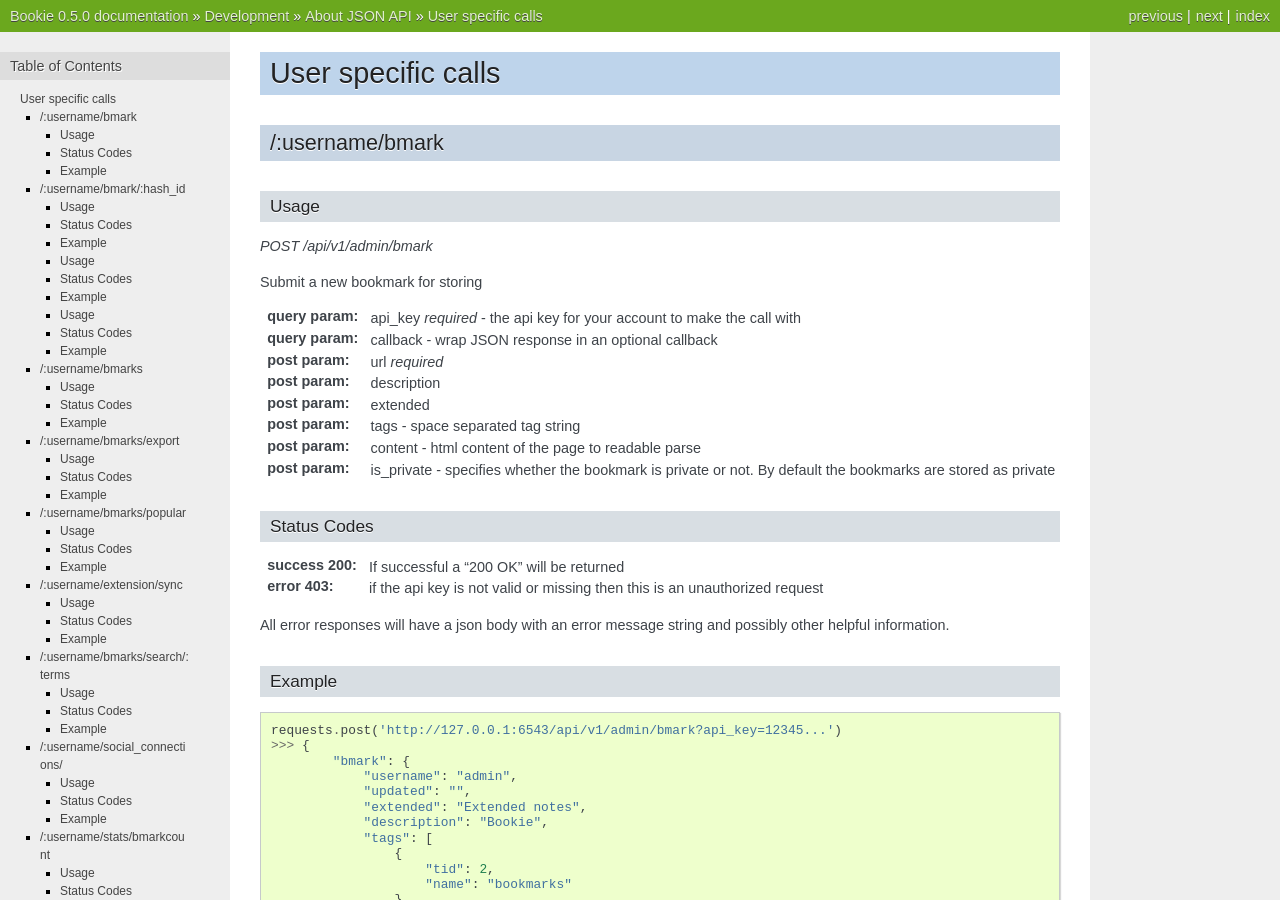
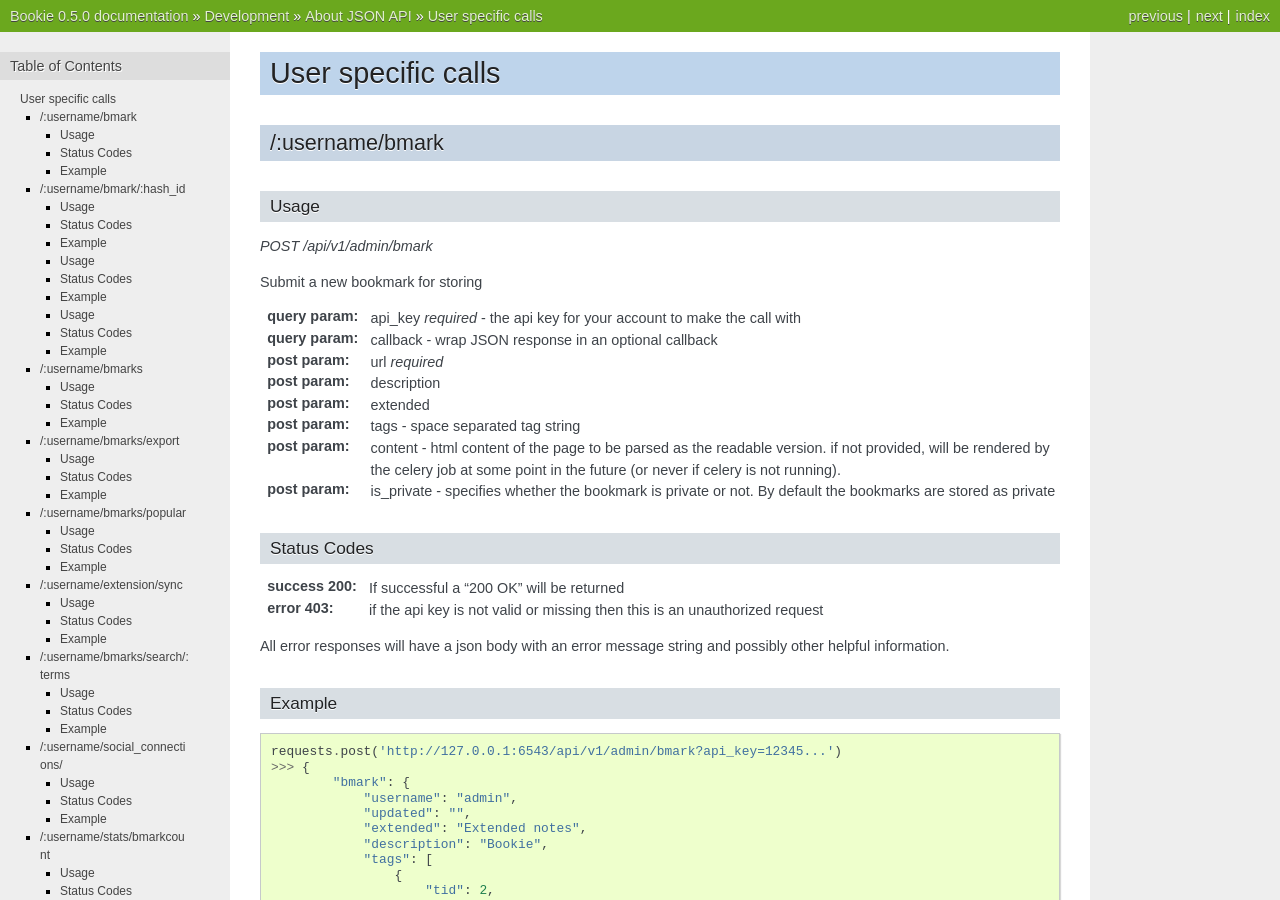
Before and after one commit to bookieio/Bookie, a Sphinx documentation site: the page built from docs/api/user.rst, in a window 1280 px wide and 900 px high. Built offline with Sphinx 7.4.7, drawn with Linux system fonts in a browser that asks for light colours.

Commit message:
clarify what the "content" field means
this is related to #532, and should make it clear that the `content` field needs to be provided to have a prompt readable version available, and what happens if the field is not provided.

```diff
--- a/docs/api/user.rst
+++ b/docs/api/user.rst
@@ -16,7 +16,7 @@
 :post param: description
 :post param: extended
 :post param: tags - space separated tag string
-:post param: content - html content of the page to readable parse
+:post param: content - html content of the page to be parsed as the readable version. if not provided, will be rendered by the celery job at some point in the future (or never if celery is not running).
 :post param: is_private - specifies whether the bookmark is private or not. By default the bookmarks are stored as private
 
 Status Codes
```
